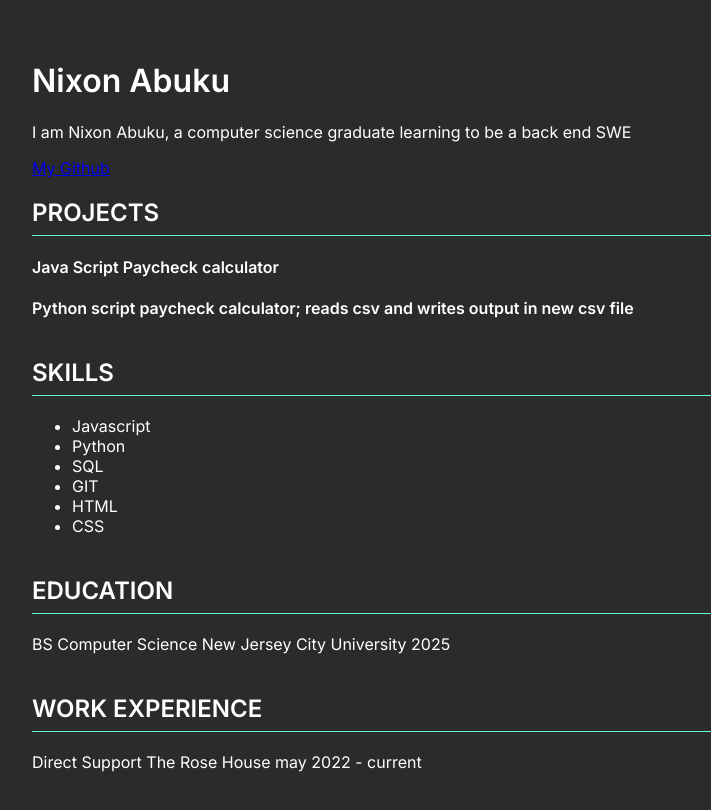
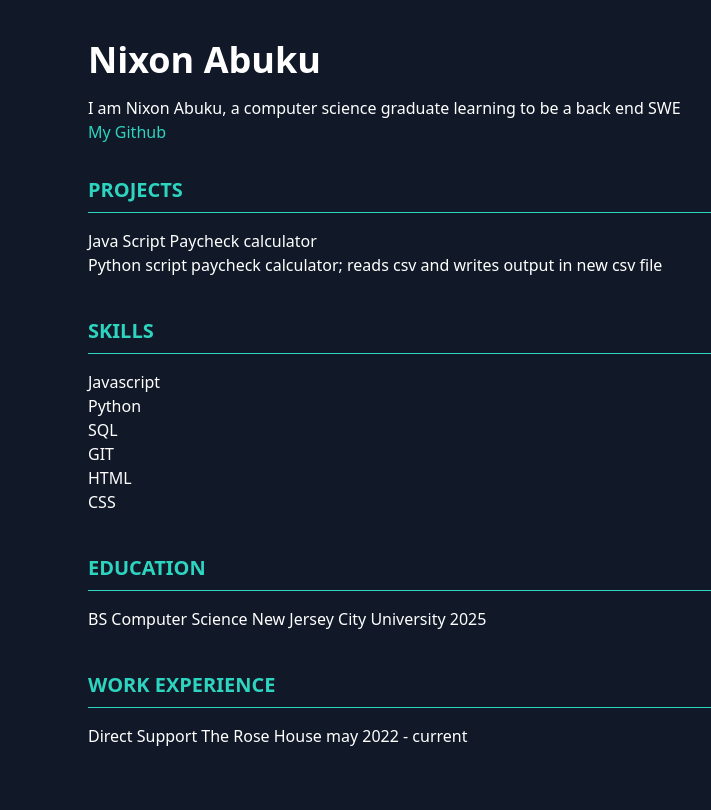
Before and after one commit to nixon-abuku/portfolio, a plain HTML site: page index.html in a window 1280 px wide. Shown: the whole page, without its empty margins (208-919 px from the left). Drawn offline with nearby package versions, Linux system fonts and the light colour scheme.

Commit message:
Portfolio Tailwind CSS

```diff
--- a/index.html
+++ b/index.html
@@ -1,22 +1,23 @@
 <!DOCTYPE html>
 <html lang="en">
     <head>
+        <script src = "https://cdn.tailwindcss.com"></script>
         <link rel = "stylesheet" href = "styles.css">
          <title>Nixon Abuku</title>
     </head>
-    <body>
+    <body class="bg-gray-900 text-white font-sans max-w-3xl mx-auto px-10 py-10">
         <div class "hero>
-                 <h1>Nixon Abuku</h1>
+                 <h1 class="text-4xl font-bold mb-4">Nixon Abuku</h1>
         <p>I am Nixon Abuku, a computer science graduate learning to be a back end SWE</p>
-        <a href = "https://github.com/nixon-abuku">My Github</a>
+        <a class="text-teal-400 hover:underline" href = "https://github.com/nixon-abuku">My Github</a>
         </div>
         <section>
-            <h2>PROJECTS</h3>
+            <h2 class="text-xl font-semibold text-teal-400 border-b border-teal-400 pb-2 mb-4 mt-8">PROJECTS</h3>
             <h4>Java Script Paycheck calculator</h4>
             <h4>Python script paycheck calculator; reads csv and writes output in new csv file </h4>
         </section>
         <section>
-            <h2>SKILLS</h2>
+            <h2 class="text-xl font-semibold text-teal-400 border-b border-teal-400 pb-2 mb-4 mt-8">SKILLS</h2>
             <ul>
                 <li>Javascript</li>
                 <li>Python</li>
@@ -27,11 +28,11 @@
             </ul>
         </section>
         <section>
-            <h2>EDUCATION</h2>
+            <h2 class="text-xl font-semibold text-teal-400 border-b border-teal-400 pb-2 mb-4 mt-8">EDUCATION</h2>
             <p>BS Computer Science New Jersey City University 2025</p>
         </section>
         <section>
-            <h2>WORK EXPERIENCE</h2>
+            <h2 class="text-xl font-semibold text-teal-400 border-b border-teal-400 pb-2 mb-4 mt-8">WORK EXPERIENCE</h2>
             <p>Direct Support The Rose House may 2022 - current</p>
         </section>
     </body>
```
